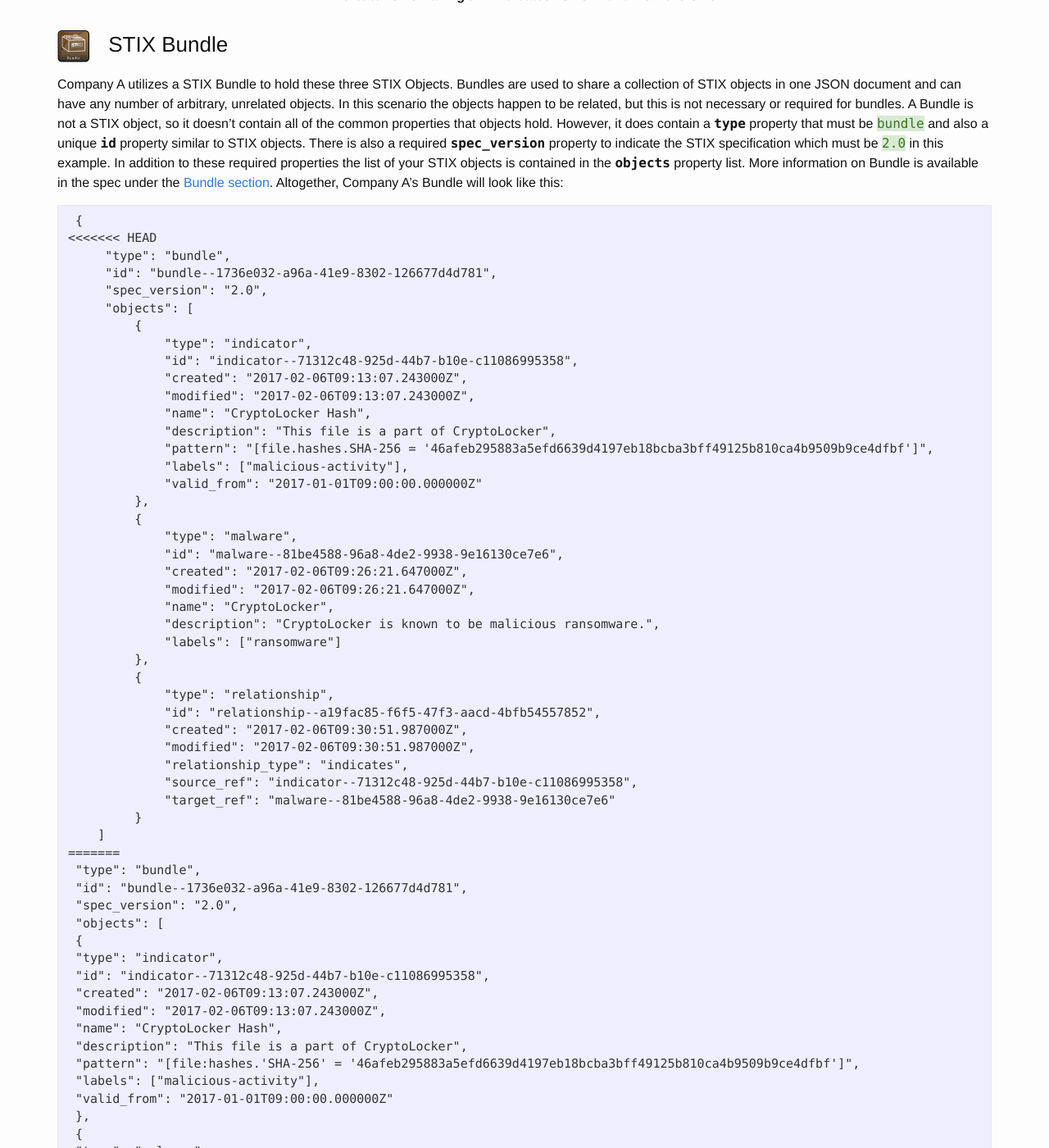
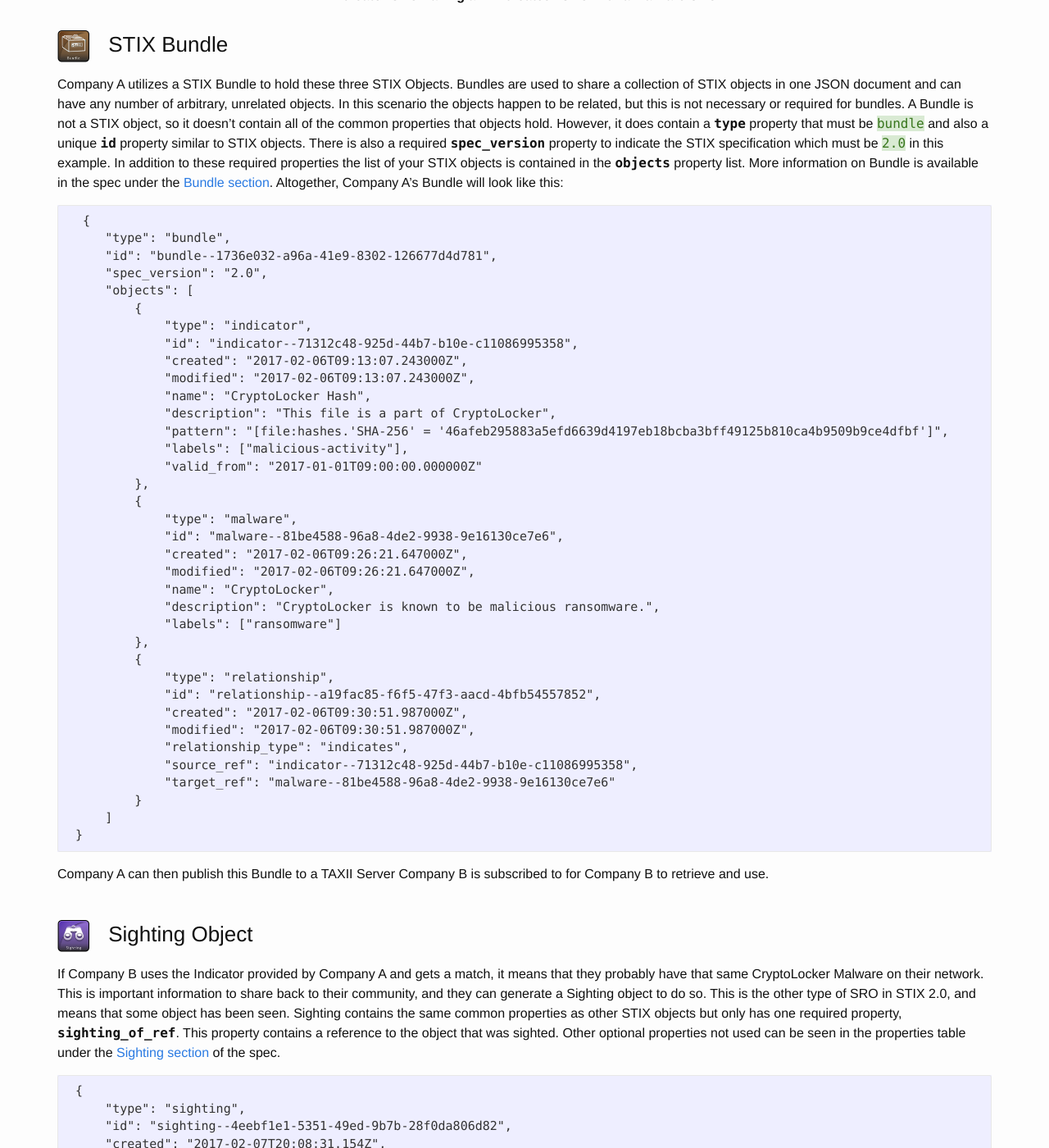
Before and after one commit to oasis-open/cti-documentation, a Jekyll site: the page built from stix/walkthrough.md, in a window 1280 px wide and 1400 px high, scrolled down 3879 px. Shown: the whole window at 82% size. Built offline with Jekyll 4.4.1, drawn with Linux system fonts in a browser that asks for light colours; some of the changed text lies outside the part shown.

Commit message:
Fixed overlooked merge conflict

````diff
--- a/_config.yml
+++ b/_config.yml
@@ -13,7 +13,7 @@ description: > # this means to ignore newlines until "baseurl:"
   and sophisticated threat analysis.
 baseurl: "/cti-documentation" # the subpath of your site, e.g. /blog
 url: "https://oasis-open.github.io" # the base hostname & protocol for your site
-last_updated: "Tue Sep 19 18:48:37 UTC 2017" # Should be changed whenever a new commit is made to master.
+last_updated: "Wed Sep 20 20:43:56 UTC 2017" # Should be changed whenever a new commit is made to master.
                                              # Currently is manual with `date -u` used for UTC
 copyright: "Copyright &copy; 2017, OASIS Open"
 
--- a/stix/walkthrough.md
+++ b/stix/walkthrough.md
@@ -129,8 +129,7 @@ With this Relationship SRO, Company A has related the Indicator SDO to the Malwa
 Company A utilizes a STIX Bundle to hold these three STIX Objects. Bundles are used to share a collection of STIX objects in one JSON document and can have any number of arbitrary, unrelated objects. In this scenario the objects happen to be related, but this is not necessary or required for bundles. A Bundle is not a STIX object, so it doesn’t contain all of the common properties that objects hold. However, it does contain a <span class="sdo">**type**</span> property that must be <span class="values">bundle</span> and also a unique <span class="sdo">**id**</span> property similar to STIX objects. There is also a required <span class="sdo">**spec_version**</span> property to indicate the STIX specification which must be <span class="values">2.0</span> in this example. In addition to these required properties the list of your STIX objects is contained in the <span class="sdo">**objects**</span> property list. More information on Bundle is available in the spec under the [Bundle section](https://docs.google.com/document/d/1dIrh1Lp3KAjEMm8o2VzAmuV0Peu-jt9aAh1IHrjAroM/pub#h.rvtdrdkf1jdv). Altogether, Company A’s Bundle will look like this:
 
 ```
- {
-<<<<<<< HEAD
+  {
      "type": "bundle",
      "id": "bundle--1736e032-a96a-41e9-8302-126677d4d781",
      "spec_version": "2.0",
@@ -142,7 +141,7 @@ Company A utilizes a STIX Bundle to hold these three STIX Objects. Bundles are u
              "modified": "2017-02-06T09:13:07.243000Z",
              "name": "CryptoLocker Hash",
              "description": "This file is a part of CryptoLocker",
-             "pattern": "[file.hashes.SHA-256 = '46afeb295883a5efd6639d4197eb18bcba3bff49125b810ca4b9509b9ce4dfbf']",
+             "pattern": "[file:hashes.'SHA-256' = '46afeb295883a5efd6639d4197eb18bcba3bff49125b810ca4b9509b9ce4dfbf']",
              "labels": ["malicious-activity"],
              "valid_from": "2017-01-01T09:00:00.000000Z"
          },
@@ -164,43 +163,7 @@ Company A utilizes a STIX Bundle to hold these three STIX Objects. Bundles are u
              "source_ref": "indicator--71312c48-925d-44b7-b10e-c11086995358",
              "target_ref": "malware--81be4588-96a8-4de2-9938-9e16130ce7e6"
          }
-    ]
-=======
- "type": "bundle",
- "id": "bundle--1736e032-a96a-41e9-8302-126677d4d781",
- "spec_version": "2.0",
- "objects": [
- {
- "type": "indicator",
- "id": "indicator--71312c48-925d-44b7-b10e-c11086995358",
- "created": "2017-02-06T09:13:07.243000Z",
- "modified": "2017-02-06T09:13:07.243000Z",
- "name": "CryptoLocker Hash",
- "description": "This file is a part of CryptoLocker",
- "pattern": "[file:hashes.'SHA-256' = '46afeb295883a5efd6639d4197eb18bcba3bff49125b810ca4b9509b9ce4dfbf']",
- "labels": ["malicious-activity"],
- "valid_from": "2017-01-01T09:00:00.000000Z"
- },
- {
- "type": "malware",
- "id": "malware--81be4588-96a8-4de2-9938-9e16130ce7e6",
- "created": "2017-02-06T09:26:21.647000Z",
- "modified": "2017-02-06T09:26:21.647000Z",
- "name": "CryptoLocker",
- "description": "CryptoLocker is known to be malicious ransomware.",
- "labels": ["ransomware"]
- },
- {
- "type": "relationship",
- "id": "relationship--a19fac85-f6f5-47f3-aacd-4bfb54557852",
- "created": "2017-02-06T09:30:51.987000Z",
- "modified": "2017-02-06T09:30:51.987000Z",
- "relationship_type": "indicates",
- "source_ref": "indicator--71312c48-925d-44b7-b10e-c11086995358",
- "target_ref": "malware--81be4588-96a8-4de2-9938-9e16130ce7e6"
- }
- ]
->>>>>>> 6fdd1503c7b8d00a7a22c723208267dc4c734743
+     ]
  }
 ```
 
````
